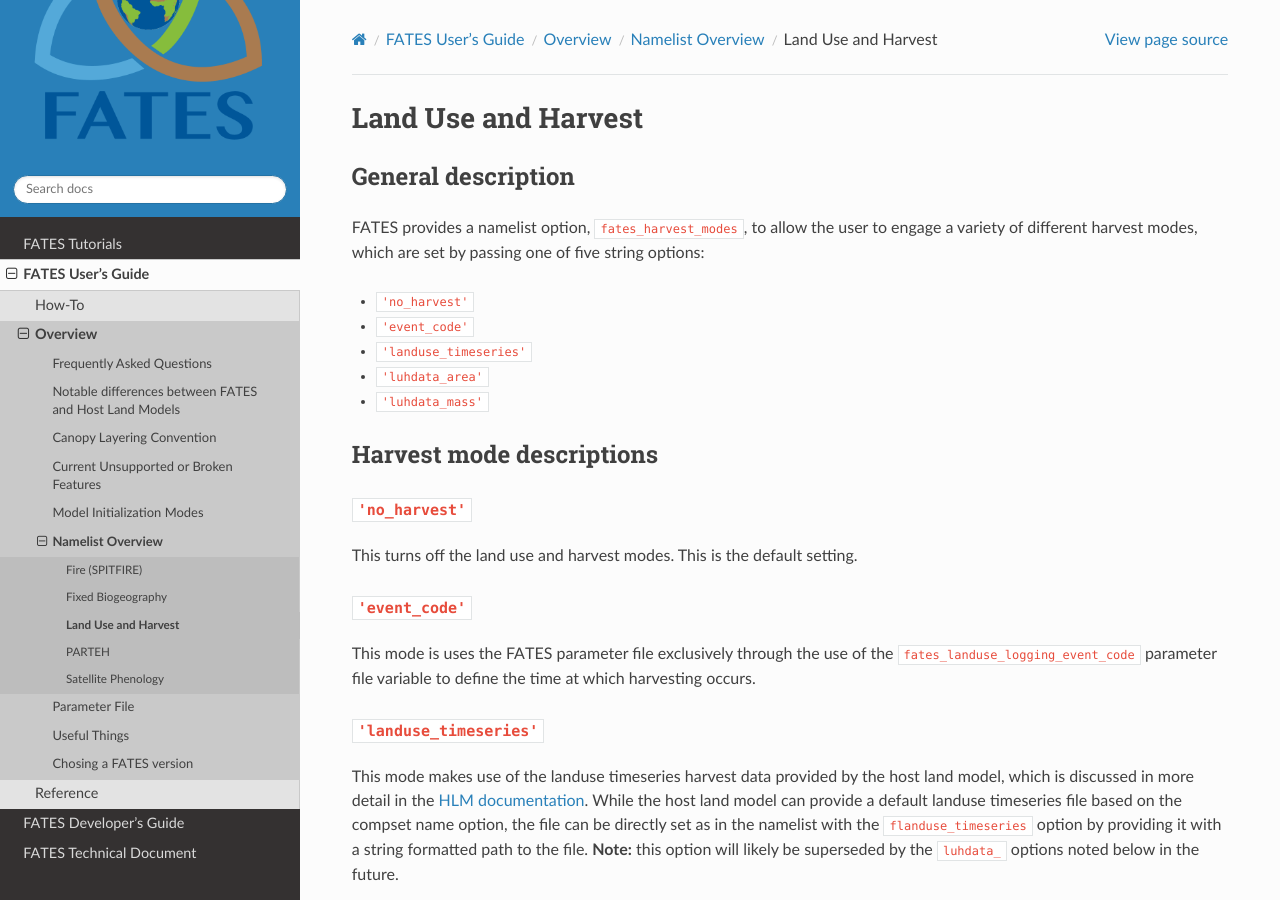
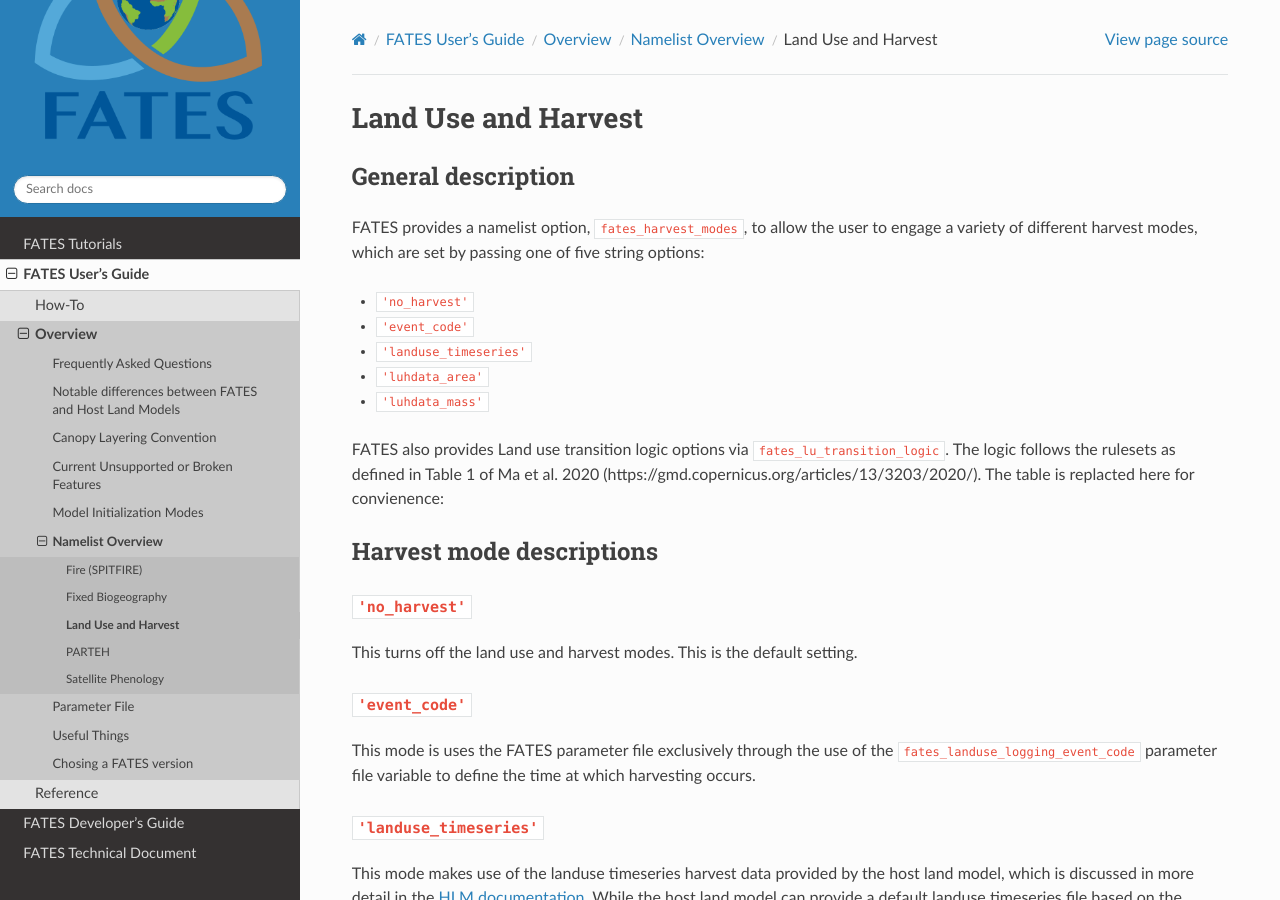
Before and after one commit to NGEET/fates-users-guide, a Sphinx documentation site: the page built from docs/source/user/landuse-harvest-modes.md, in a window 1280 px wide and 900 px high. Built offline with Sphinx 7.4.7 and the Read the Docs theme 3.1.0, drawn with Linux system fonts in a browser that asks for light colours.

Commit message:
add initial explanation of the transition logic

```diff
--- a/docs/source/user/landuse-harvest-modes.md
+++ b/docs/source/user/landuse-harvest-modes.md
@@ -9,6 +9,10 @@ FATES provides a namelist option, `fates_harvest_modes`, to allow the user to en
 - `'landuse_timeseries'`
 - `'luhdata_area'`
 - `'luhdata_mass'`
+
+FATES also provides Land use transition logic options via `fates_lu_transition_logic`.  The logic follows the rulesets as defined in Table 1 of Ma et al. 2020 (https://gmd.copernicus.org/articles/13/3203/2020/).  The table is replacted here for convienence:
+
+
 
 ## Harvest mode descriptions
 
```
